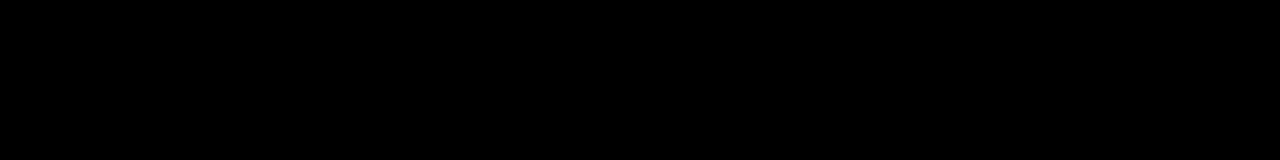
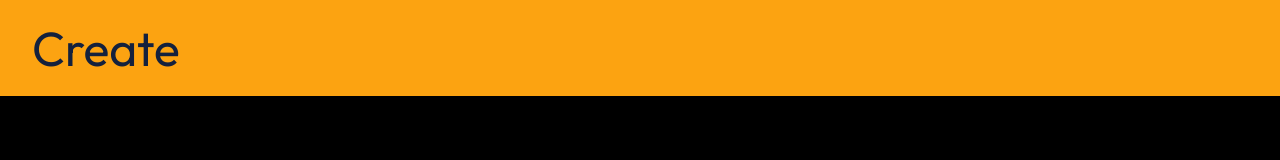
Before and after one commit to Halvess/basic_crud, a React app in the folder client/: page /create in a window 1280 px wide. Built offline with nearby package versions, Linux system fonts and the light colour scheme.

Commit message:
savepoint

```diff
--- a/client/src/components/Button/Button.css
+++ b/client/src/components/Button/Button.css
@@ -2,8 +2,7 @@
     width: auto;
     height: 100%;
     color: var(--orange-web);
-    font-size: 72px;
-    font-style: normal;
+    font-size: 4rem;
     font-weight: 400;
     padding-right: 2rem;
     text-align: end;
@@ -20,6 +19,11 @@
     box-shadow: inset 100vw 0 0 0 var(--orange-web);
 }
 
+.menuClicked{
+    box-shadow: inset 100vw 0 0 0 var(--orange-web);
+    color: white;
+}
+
 .btnMenu:last-child{
     border-bottom: none;
 }
--- /dev/null
+++ b/client/src/components/Header/Header.css
@@ -0,0 +1,17 @@
+.headerContainer{
+    position: absolute;
+    display: flex;
+    align-items: center;
+    top: 0;
+    left: 0;
+    padding-left: 2rem;
+    width: 100%;
+    height: 6rem;
+    background: var(--orange-web);
+}
+
+.header{
+    font-size: 3rem;
+    font-weight: 400;
+    color: var(--oxford-blue)
+}
--- /dev/null
+++ b/client/src/components/Header/Header.js
@@ -0,0 +1,11 @@
+import './Header.css'
+
+const Header = ({text}) => {
+    return (
+        <div className ='headerContainer'>
+            <h1 className='header'>{text}</h1>
+        </div>
+    )
+}
+
+export default Header
--- a/client/src/components/globals.css
+++ b/client/src/components/globals.css
@@ -2,17 +2,17 @@
 *, *::before, *::after {
     box-sizing: border-box;
     box-sizing: border-box;
-
   }
   * {
     --oxford-blue: #14213D;
     --orange-web: #FCA311;
     --cerulean: #087CA7;
-    margin: 0;
+      margin: 0;
+      overflow: hidden;
   }
 
   html, body {
-    font-family: 'Urbanist', sans-serif;
+    font-family: 'Outfit', sans-serif;
     height: 100%;
   }
 
@@ -43,10 +43,41 @@
     height: 100%;
   }
 
-  .menu{
+  /* -------------------------------- */
+
+.menu{
     width: 100%;
     height: 100%;
     display: flex;
     flex-direction: column;
+    transition: opacity 1s ease;
 }
-  /* -------------------------------- */
+
+.menuTransition{
+  position: absolute;
+  width: 100%;
+  background: var(--orange-web);
+  transition: transform 1s cubic-bezier(0, 0, 0.2, 1);
+}
+
+.fade {
+  opacity: 0;
+}
+
+.menuCreate{
+  width: 100%;
+  height: 100%;
+  margin: 3rem 2rem;
+}
+
+.load{
+  animation-name: load;
+  animation-iteration-count: 1;
+  animation-duration: 1s;
+  animation-timing-function: ease;
+}
+
+@keyframes load{
+  0% {opacity: 0;}
+  100% {opacity: 1;}
+}
--- a/client/src/pages/Create.js
+++ b/client/src/pages/Create.js
@@ -1,6 +1,9 @@
+import Header from '../components/Header/Header'
 const Create = () => {
     return (
-        <div>teste</div>
+        <div className='menuCreate load'>
+            <Header text='Create' />
+        </div>
     )
 }
 
--- a/client/src/pages/Delete.js
+++ b/client/src/pages/Delete.js
@@ -0,0 +1,7 @@
+const Delete = () => {
+    return (
+        <div>teste</div>
+    )
+}
+
+export default Delete
--- a/client/src/pages/Menu.js
+++ b/client/src/pages/Menu.js
@@ -1,18 +1,44 @@
-import { useState } from 'react'
-import { Link, useNavigate } from "react-router-dom";
+import { useRef } from 'react'
+import { useNavigate } from "react-router-dom";
 
 
 import Button from '../components/Button/Button'
 
 const Menu = () => {
+    let href = ''
+    const menuRef = useRef(null)
     const navigate = useNavigate();
     const clickHandler = (e) => {
-        e.preventDefault();
-        alert(e.target.id)
+        href = e.target.id
+        let buttons = [...menuRef.current.children]
+        let clickedElement = buttons.filter(btn => {return btn.id == e.target.id})[0]
+        let clickedElementPosition = clickedElement.getBoundingClientRect();
+        clickedElement.className = clickedElement.className + ' menuClicked'
+        console.log(clickedElementPosition)
+        let transitionDiv = document.createElement('div');
+        transitionDiv.className = 'menuTransition'
+        transitionDiv.style.height = clickedElementPosition.height + 'px'
+        transitionDiv.style.top = clickedElementPosition.top + 'px'
+        clickedElement.style.zIndex = 1
+        transitionDiv.style.zIndex = 0;
+        menuRef.current.appendChild(transitionDiv)
+        setTimeout(() => {transitionDiv.style.transform = 'scaleY(8)'}, 10)
     }
+    const transitionHandler = e => {
+        if (e.target.className == 'menuTransition'){
+            return menuRef.current.className += ' fade'
+        }
+        if (e.target.id == 'mainMenu'){
+            return navigate(href)
+        }
+    }
+
     return (
-        <div className='menu'>
-            <Button isMenu={true} id='menuCreate' type='button' onClick={navigate('create')} placeholder='Create'/>
+        <div id='mainMenu' className='menu load' ref={menuRef} onAnimationEnd={(e) => {e.target.className = 'menu'}} onTransitionEnd={(e) => {transitionHandler(e)}}>
+            <Button isMenu={true} id='create' type='button' clickHandler={clickHandler} placeholder='Create'/>
+            <Button isMenu={true} id='read' type='button' clickHandler={clickHandler} placeholder='Read'/>
+            <Button isMenu={true} id='update' type='button' clickHandler={clickHandler} placeholder='Update'/>
+            <Button isMenu={true} id='delete' type='button' clickHandler={clickHandler} placeholder='Delete'/>
         </div>
     )
 }
--- a/client/src/pages/Read.js
+++ b/client/src/pages/Read.js
@@ -0,0 +1,7 @@
+const Read = () => {
+    return (
+        <div>teste</div>
+    )
+}
+
+export default Read
--- a/client/src/pages/Update.js
+++ b/client/src/pages/Update.js
@@ -0,0 +1,7 @@
+const Update = () => {
+    return (
+        <div>teste</div>
+    )
+}
+
+export default Update
```
